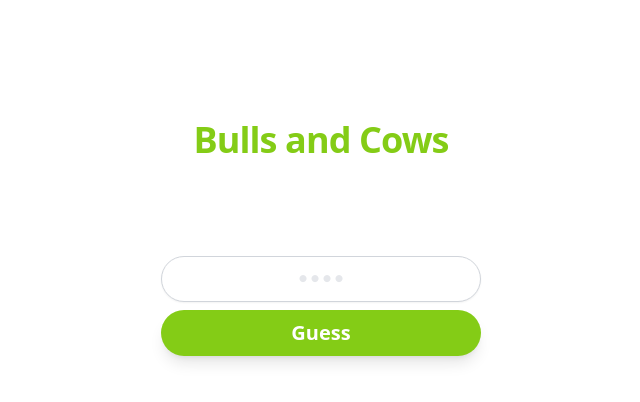
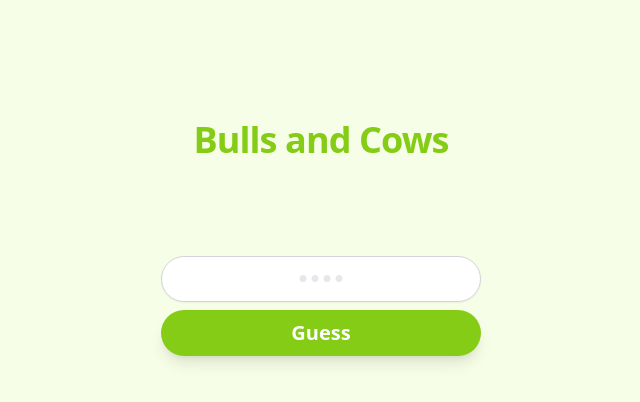
Before and after one commit to shreshthmohan/next-blog, a Next.js app: page /bullsandcows in a window 1280 px wide. Shown: the top 402 px of the page, without its empty margins (319-959 px from the left). Built offline with nearby package versions, Linux system fonts and the light colour scheme.

Commit message:
minor styling: blog heading, bulls and cows

```diff
--- a/components/BullsAndCows/BNCCustomLayout.tsx
+++ b/components/BullsAndCows/BNCCustomLayout.tsx
@@ -8,12 +8,14 @@ const defaultMeta = {
 export default function BNCCustomLayout({ children, ...restProps }) {
   const meta = { ...defaultMeta, ...restProps }
   return (
-    <div className="w-full pt-12 font-sans sm:pt-24">
-      <MetaHead {...meta} />
-      <h1 className="mb-16 text-center font-sans text-4xl font-bold tracking-tight text-lime-500">
-        Bulls and Cows
-      </h1>
-      <div className="mx-auto w-[20rem] text-center">{children}</div>
+    <div className="min-h-full w-full bg-lime-50  font-sans ">
+      <div className="py-12 sm:py-24">
+        <MetaHead {...meta} />
+        <h1 className="mb-16 text-center font-sans text-4xl font-bold tracking-tight text-lime-500">
+          Bulls and Cows
+        </h1>
+        <div className="mx-auto w-[20rem] text-center">{children}</div>
+      </div>
     </div>
   )
 }
--- a/layouts/BlogLayout.tsx
+++ b/layouts/BlogLayout.tsx
@@ -18,7 +18,7 @@ export default function BlogLayout({
       type="article"
     >
       <article className="mx-auto mb-16 flex w-full max-w-2xl flex-col items-start justify-center">
-        <h1 className="mb-4 text-center text-3xl tracking-tight text-black md:text-5xl ">
+        <h1 className="mx-auto mb-4 text-center text-3xl tracking-tight text-black md:text-5xl ">
           {post.title}
         </h1>
         <div className="mt-2 flex w-full flex-col items-start justify-between md:flex-row md:items-center"></div>
```
